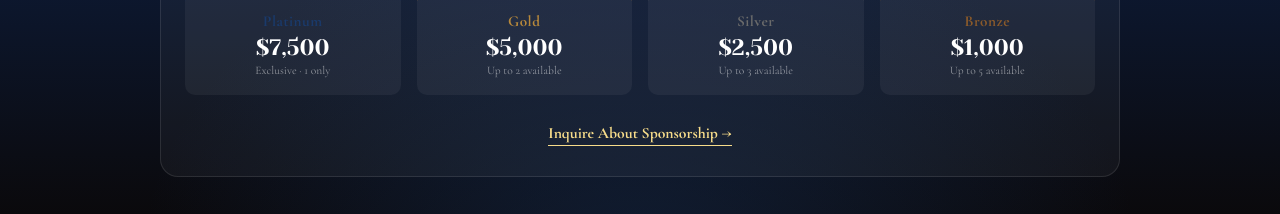
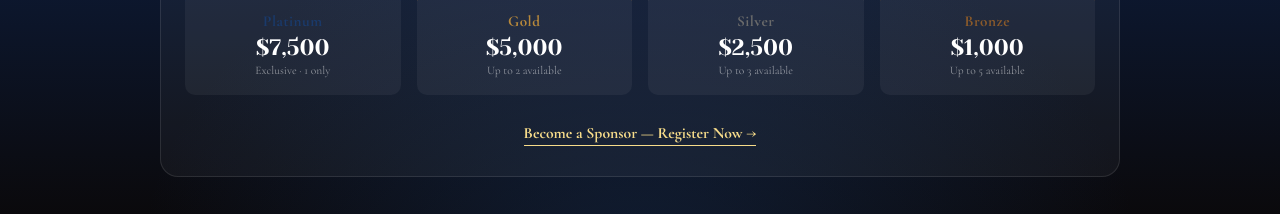
Before and after one commit to hindusikhcanada/Unity, a React (Create React App) app: page / in a window 1280 px wide. Shown: the part 2020-2234 px from the top of the page. Built offline with nearby package versions, Linux system fonts and the light colour scheme.

Commit message:
Update all convention ticket & sponsorship links to live Zeffy URL

```diff
--- a/src/App.js
+++ b/src/App.js
@@ -167,7 +167,7 @@ function ConventionSection({ setPage }) {
         </div>
 
         <div className="conv-cta-row">
-          <a href="https://www.zeffy.com/en-CA/ticketing/hindu-sikh-unity-forum-canadas-membership"
+          <a href="https://www.zeffy.com/en-CA/ticketing/hindu-sikh-unity-convention--2026"
             target="_blank" rel="noreferrer" className="btn conv-btn-primary">
             Reserve Your Seat — Early Bird $120 →
           </a>
@@ -188,8 +188,9 @@ function ConventionSection({ setPage }) {
               </div>
             ))}
           </div>
-          <a href="mailto:info@hindusikhunity.com?subject=Sponsorship Inquiry - HSUC 2026"
-            className="conv-sponsor-link">Inquire About Sponsorship →</a>
+          <a href="https://www.zeffy.com/en-CA/ticketing/hindu-sikh-unity-convention--2026"
+            target="_blank" rel="noreferrer"
+            className="conv-sponsor-link">Become a Sponsor — Register Now →</a>
         </div>
       </div>
     </section>
@@ -399,9 +400,15 @@ function ConventionPage() {
                 <h4>Sponsors do not receive:</h4>
                 <p>Product booths or sales activity · Promotional speeches beyond Platinum's 3-minute moment · Flyers in welcome bags · Pop-up banners except at the designated partner wall</p>
               </div>
-              <a href="mailto:info@hindusikhunity.com?subject=Sponsorship Inquiry - HSUC 2026" className="btn conv-btn-primary" style={{ marginTop: '2rem' }}>
-                Inquire About Sponsorship →
-              </a>
+              <div style={{ textAlign: 'center', marginTop: '2rem', display: 'flex', flexWrap: 'wrap', gap: '1rem', justifyContent: 'center' }}>
+                <a href="https://www.zeffy.com/en-CA/ticketing/hindu-sikh-unity-convention--2026"
+                  target="_blank" rel="noreferrer" className="btn conv-btn-primary">
+                  Register as a Sponsor →
+                </a>
+                <a href="mailto:info@hindusikhunity.com?subject=Sponsorship Inquiry - HSUC 2026" className="btn conv-btn-secondary">
+                  Enquire by Email →
+                </a>
+              </div>
             </div>
           </Reveal>
         )}
@@ -468,7 +475,7 @@ function ConventionPage() {
               </div>
 
               <div className="conv-final-cta">
-                <a href="https://www.zeffy.com/en-CA/ticketing/hindu-sikh-unity-forum-canadas-membership"
+                <a href="https://www.zeffy.com/en-CA/ticketing/hindu-sikh-unity-convention--2026"
                   target="_blank" rel="noreferrer" className="btn conv-btn-primary">
                   Reserve Your Seat Now →
                 </a>
```
